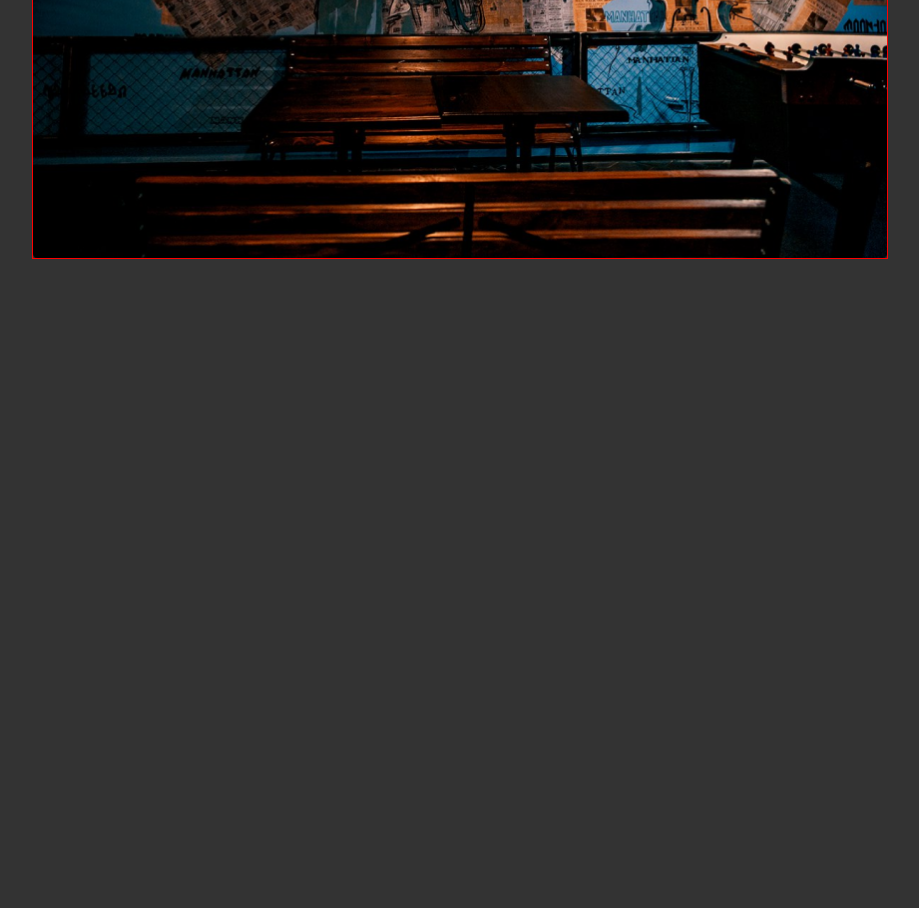
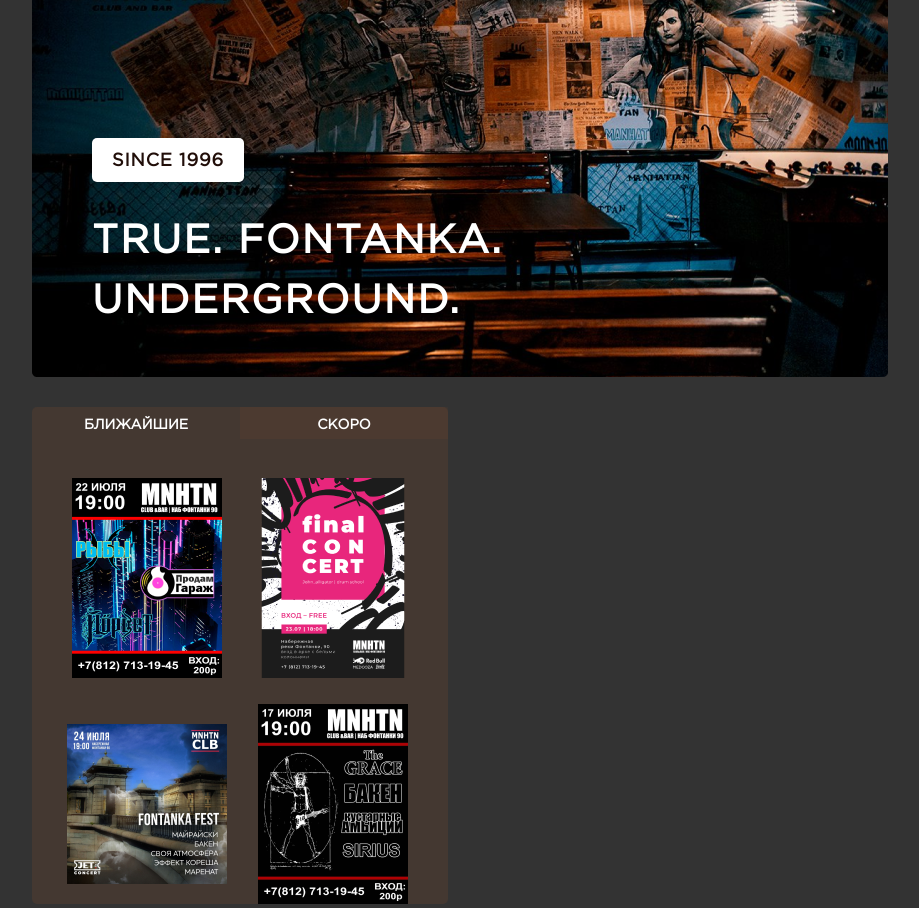
Before and after one commit to dobraccoon/manhattan-front, a plain HTML site: page index.html in a window 1280 px wide. Shown: the part 420-1328 px from the top of the page, without its empty margins (176-1095 px from the left). Before the commit the page ends 800 px from the top, so only its background shows below. Drawn offline with Linux system fonts and the light colour scheme; files whose address does not match are found by name.

Commit message:
Second block has been complited

```diff
--- a/index.html
+++ b/index.html
@@ -6,6 +6,7 @@
 	<meta http-equiv="X-UA-Compatible" content="IE=edge">
 	<meta name="viewport" content="width=device-width, initial-scale=1.0">
 	<link rel="stylesheet" href="./styles/style.css">
+	<link rel="stylesheet" href="https://cdnjs.cloudflare.com/ajax/libs/font-awesome/6.4.0/css/all.min.css">
 	<title>Manhattan</title>
 </head>
 
@@ -27,6 +28,9 @@
 		<div class="header-book-button">
 			<button>бронирование</button>
 		</div>
+		<div class="mobile-menu">
+			<i class="fa-solid fa-bars"></i>
+		</div>
 	</header>
 	<main>
 		<div class="program">
@@ -39,13 +43,19 @@
 				</div>
 			</div>
 			<div class="program-right">
-				<div class="program-immediate"></div>
-				<div class="program-soon"></div>
+				<div class="programm-select">
+					<div class="select-immediate">
+						<p>ближайшие</p>
+					</div>
+					<div class="select-soon">
+						<p>скоро</p>
+					</div>
+				</div>
 				<div class="program-preview">
-					<div class="preview-image"></div>
-					<div class="preview-image"></div>
-					<div class="preview-image"></div>
-					<div class="preview-image"></div>
+					<div class="preview-image"><img src="./images/baner-1.png" alt="baner-1 image"></div>
+					<div class="preview-image"><img src="./images/baner-2.png" alt="baner-2 image"></div>
+					<div class="preview-image"><img src="./images/baner-3.png" alt="baner-3 image"></div>
+					<div class="preview-image"><img src="./images/baner-4.png" alt="baner-4 image"></div>
 				</div>
 			</div>
 		</div>
--- a/styles/style.css
+++ b/styles/style.css
@@ -1,6 +1,11 @@
 @font-face {
-  font-family: "Stolzl";
-  src: url("../fonts/stolzl/Stolzl-Regular.ttf") format("ttf");
+  font-family: "Stolzl-Regular";
+  src: url("../fonts/stolzl/Stolzl-Regular.ttf") format("truetype");
+}
+
+@font-face {
+  font-family: "Gotham Pro";
+  src: url("../fonts/gotham-pro/gothampro.ttf") format("truetype");
 }
 
 * {
@@ -34,10 +39,10 @@ header {
   display: flex;
   justify-content: space-between;
   align-items: center;
-  font-family: "Stolzl";
-  border: 1px solid red;
+  font-family: "Stolzl-Regular";
   max-width: 1305px;
   margin: 30px 15.78% 0px 16.25%;
+  flex-wrap: wrap;
 }
 
 .header-logo {
@@ -48,9 +53,7 @@ header {
 .header-menu {
   display: flex;
   justify-content: space-between;
-  /* margin-left: 211.11px; */
   align-items: center;
-  /* min-width: 559px; */
 }
 
 .header-menu ul {
@@ -78,29 +81,107 @@ header {
   border: none;
 }
 
+.mobile-menu {
+	display: none;
+}
+
 main {
   margin: 55px 16.25% 0 16.25%;
 }
 
 .program {
   display: flex;
-}
-
-.program-right {
-  /* border: 1px solid green; */
+  font-family: "Gotham Pro";
+  font-style: normal;
 }
 .program-main {
-  border: 1px solid red;
   width: 856px;
   height: 540px;
   background-image: url("../images/program-main-img.png");
   background-size: cover;
+  display: flex;
+  justify-content: left;
+  align-items: end;
 }
-.program-immediate {
+
+.main-content {
+  margin: 0 0 45px 60px;
 }
-.program-soon {
+.main-content p {
+  background: #ffffff;
+  border-radius: 5px;
+  width: fit-content;
+  font-weight: 700;
+  font-size: 18px;
+  line-height: 27px;
+  letter-spacing: 0.05em;
+  text-transform: uppercase;
+  color: #210e09;
+  padding: 10px 20px 7px 20px;
 }
+.main-content h1 {
+  color: white;
+  font-weight: 900;
+  font-size: 40px;
+  line-height: 60px;
+  letter-spacing: 0.05em;
+  text-transform: uppercase;
+  margin-top: 30px;
+}
+.program-right {
+  background: rgba(213, 98, 29, 0.1);
+  border-radius: 0px 0px 5px 5px;
+  max-width: 416px;
+  margin-left: 24px;
+  border-radius: 5px;
+}
+.programm-select {
+  display: flex;
+  text-transform: uppercase;
+  color: #ffffff;
+  font-weight: 700;
+  font-size: 14px;
+}
+.select-immediate {
+  width: 208px;
+  padding: 12px 0 7px 0;
+  text-align: center;
+}
+.select-soon {
+  width: 208px;
+  padding: 12px 0 7px 0;
+  text-align: center;
+  background: rgba(213, 98, 29, 0.05);
+}
+
 .program-preview {
+  display: flex;
+  flex-wrap: wrap;
+  justify-content: center;
+  margin-top: 39px;
+  gap: 26px;
 }
 .preview-image {
+  width: 160px;
+  height: 200px;
 }
+
+@media (max-width: 1400px) {
+	header {
+		flex-direction: column;
+		gap: 30px;
+	}
+
+	.program {
+		flex-wrap: wrap;
+		gap: 30px;
+	}
+
+	.program-right {
+		margin: 0;
+	}
+}
+
+@media (max-width: 768px) {
+
+}
```
Also changed, not shown: fonts/gotham-pro/COPYRIGHT.txt (added), fonts/gotham-pro/gothampro.ttf (added), fonts/gotham-pro/gothampro_black.ttf (added), fonts/gotham-pro/gothampro_blackitalic.ttf (added), fonts/gotham-pro/gothampro_bold.ttf (added), fonts/gotham-pro/gothampro_bolditalic.ttf (added), fonts/gotham-pro/gothampro_italic.ttf (added), fonts/gotham-pro/gothampro_light.ttf (added), fonts/gotham-pro/gothampro_lightitalic.ttf (added), fonts/gotham-pro/gothampro_medium.ttf (added), fonts/gotham-pro/gothampro_mediumitalic.ttf (added), images/baner-1.png (added), images/baner-2.png (added), images/baner-3.png (added), 1 more files.
